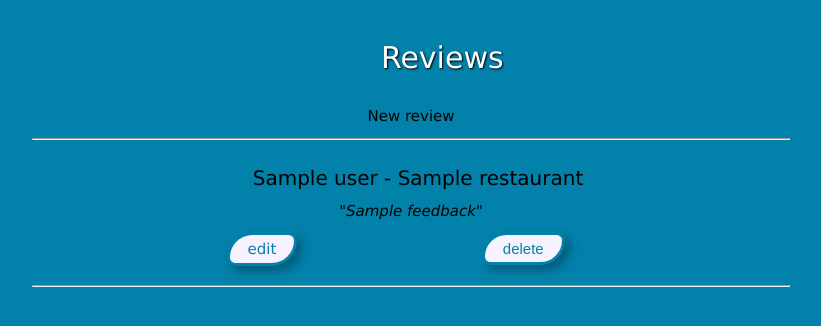
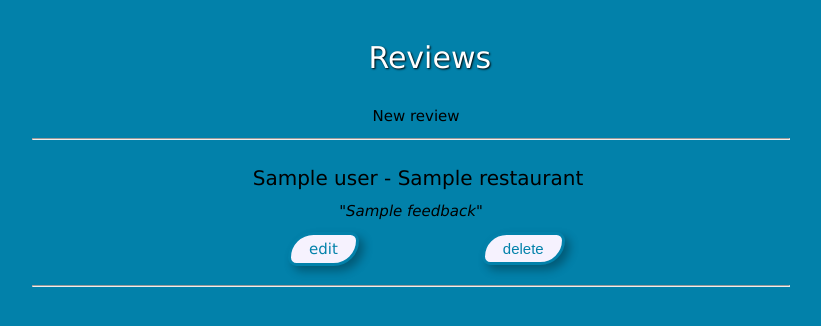
Before and after one commit to VerbenaB/Abroad_and_well_fed, a Flask app: page /reviews in a window 1280 px wide. Shown: the part 192-518 px from the top of the page, without its empty margins (229-1050 px from the left). Run offline with Flask 2, Linux system fonts and the light colour scheme; a database or web service that is not in the repository returns one stand-in record (values such as "Sample title"); some libraries are stand-ins or nearby versions.

Commit message:
update css

```diff
--- a/static/css/button.css
+++ b/static/css/button.css
@@ -5,13 +5,12 @@
     border: 3px solid #0281aa;
     border-radius: 30px 10px;
     box-shadow: 5px 5px 10px rgba(0, 0, 0, 0.3);
-    display: inline-block;
     font-size: 15px;
-    margin-left: 15%;
+    margin-left: 10%;
     margin-bottom: 20px;
     padding: 5px 18px;
     float: left;
-    position:static;
+    position:relative;
 
 }
 
--- a/static/css/style.css
+++ b/static/css/style.css
@@ -16,7 +16,6 @@ nav {
 
 ul li {
     list-style: none;
-    margin-left: 10px;
     padding: 10px;
 }
 
@@ -41,7 +40,6 @@ h2 {
     font-size: 40px;
     font-weight: 600;
     line-height: 38 px;
-    margin-left: 10px;
     padding-top: 10px;
 }
 
@@ -50,13 +48,13 @@ h3 {
     font-size: 30px;
     font-weight: 500;
     line-height: 38 px;
-    margin-left: 5%;
+    margin-left: 3%;
     padding-top: 10px;
     text-shadow: 1px 1px 2px black;
 }
 
 h4 {
-    margin-left: 5%;
+    margin-left: 3%;
 }
 
 p {
@@ -68,6 +66,7 @@ p {
 
 a {
     color: black;
+    margin-left: 10px;
     text-decoration: none;
 }
 
@@ -94,12 +93,11 @@ span{
     border: 3px solid #0281aa;
     border-radius: 30px 10px;
     box-shadow: 5px 5px 10px rgba(0, 0, 0, 0.3);
-    display: inline-block;
     font-size: 15px;
-    margin-left: 35%;
+    margin-left: 40%;
     padding: 5px 18px;
     float: left;
-    position:static;
+    position:relative;
 
 }
 
```
